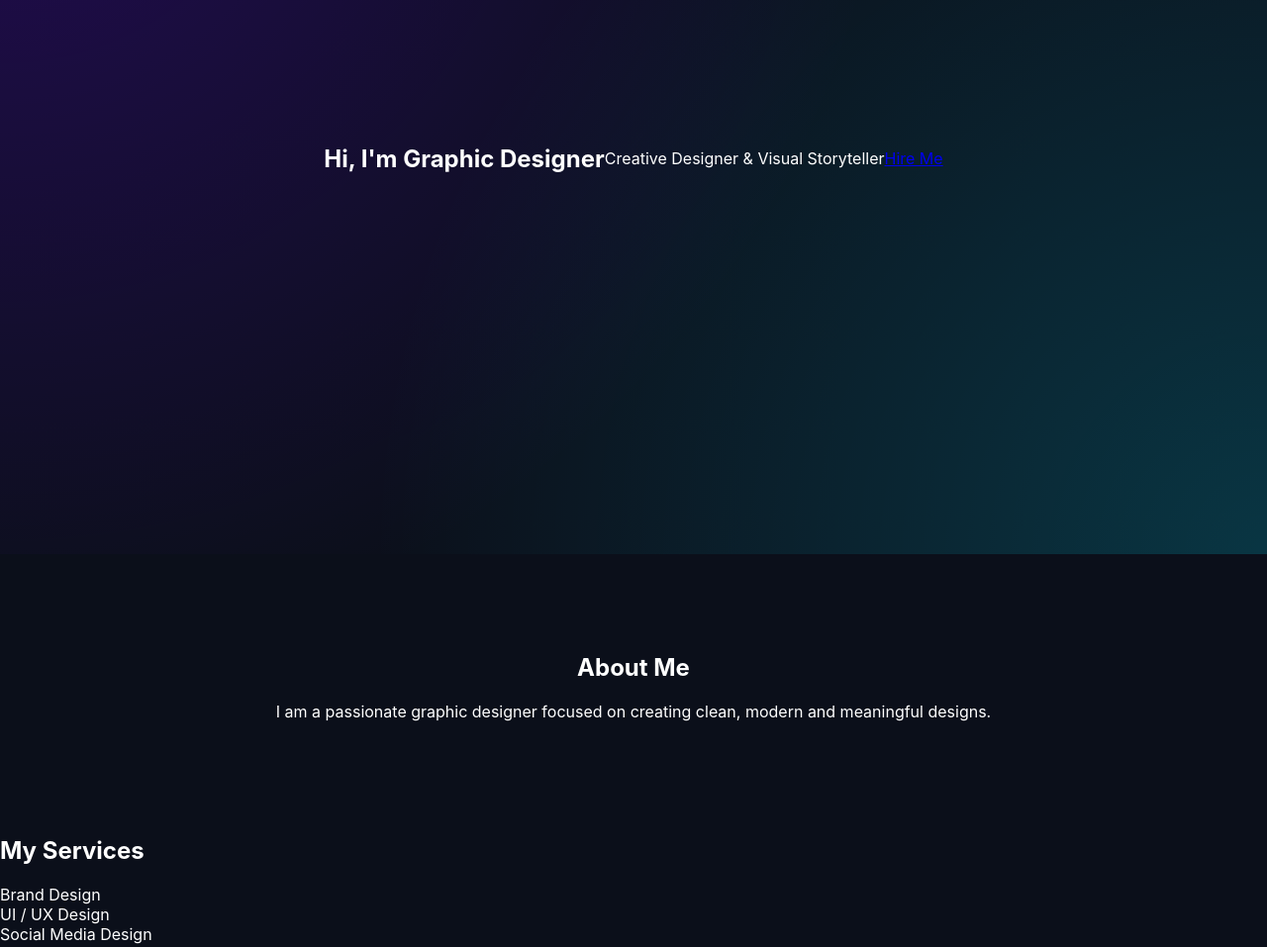
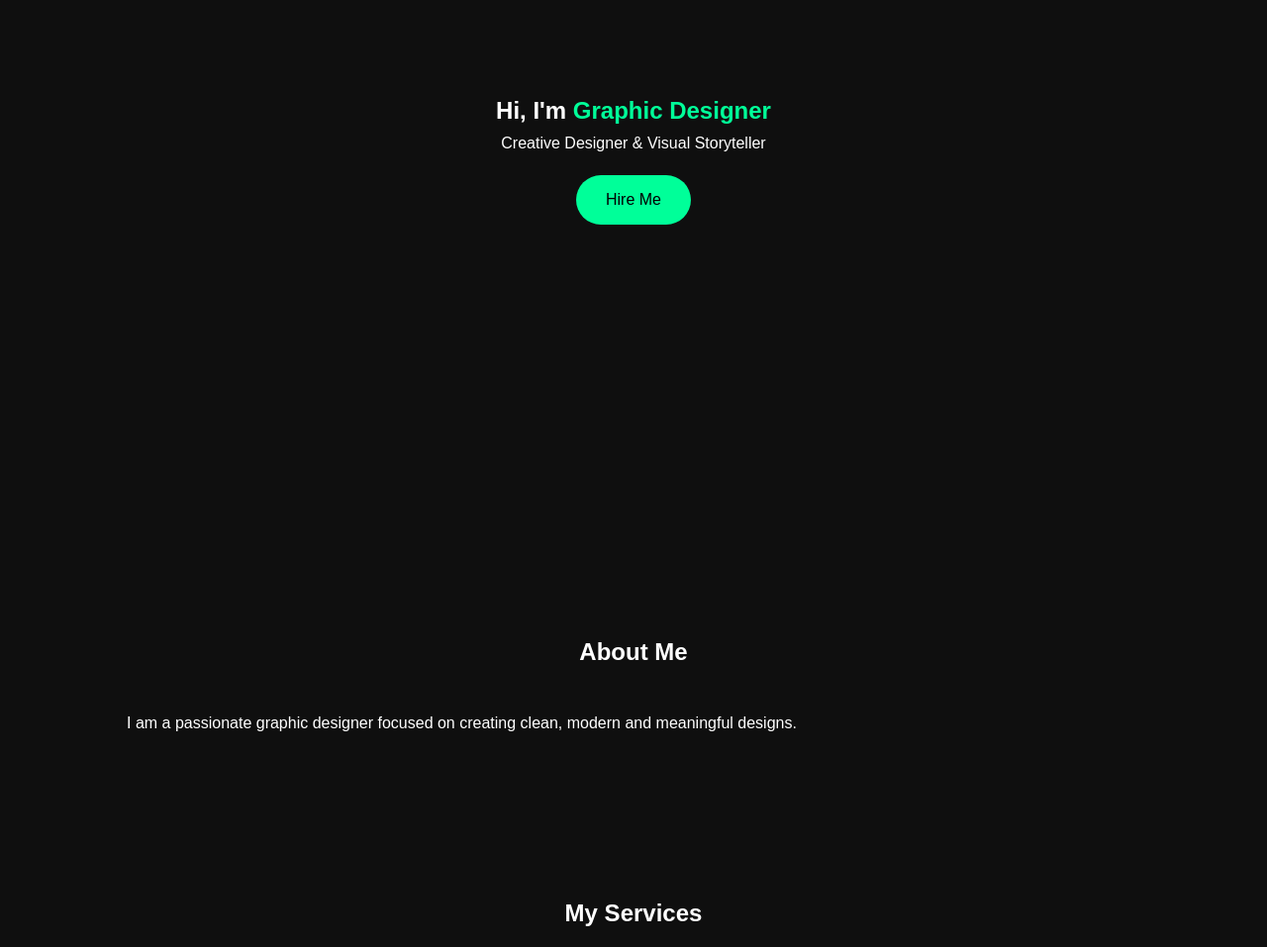
Before and after one commit to graphixitystudio/mywebsite, a plain HTML site: page index.html in a window 1280 px wide. Shown: the part 240-1197 px from the top of the page at 99% size. Drawn offline with Linux system fonts and the light colour scheme.

Commit message:
Update style.css

```diff
--- a/style.css
+++ b/style.css
@@ -1,60 +1,80 @@
-* { box-sizing: border-box; }
-body { margin:0; font-family:'Inter',sans-serif; background:#0B0F1A; color:#fff; scroll-behavior:smooth; }
+* {
+  margin: 0;
+  padding: 0;
+  box-sizing: border-box;
+  font-family: Arial, sans-serif;
+}
 
-/* NAV / LOGO */
-.nav {
-  position: fixed; top:20px; left:30px; z-index:1000;
+body {
+  background: #0f0f0f;
+  color: #fff;
+  line-height: 1.6;
 }
-.logo { width:120px; height:auto; transition:0.3s ease; }
-body.scrolled .logo { width:80px; }
 
 /* HERO */
-.hero { min-height:100vh; display:flex; align-items:center; justify-content:center;
-  background: radial-gradient(circle at top left, rgba(106,0,255,.25), transparent 60%),
-              radial-gradient(circle at bottom right, rgba(0,229,255,.18), transparent 60%);
+.hero {
+  height: 100vh;
+  display: flex;
+  flex-direction: column;
+  justify-content: center;
+  align-items: center;
+  text-align: center;
 }
-.hero-wrap { display:flex; align-items:center; justify-content:space-between; gap:60px; width:100%; max-width:1200px; }
 
-.hero-text { max-width:520px; }
-.hero-text h1 { font-size:64px; margin:20px 0; }
-.hero-text span { background: linear-gradient(120deg, #00E5FF, #6A00FF); -webkit-background-clip:text; color:transparent; }
-.hero-text p { color:#B8C0FF; font-size:18px; }
+.hero span {
+  color: #00ff99;
+}
 
-.hero-image { position:relative; width:340px; height:420px; }
-.hero-image img { width:100%; height:100%; object-fit:cover; border-radius:26px; position:relative; z-index:2; }
-.image-bg { position:absolute; inset:-20px; border-radius:30px; background:linear-gradient(120deg,#00E5FF,#6A00FF); filter:blur(40px); opacity:0.6; z-index:1; }
+.btn {
+  margin-top: 20px;
+  padding: 12px 30px;
+  background: #00ff99;
+  color: #000;
+  text-decoration: none;
+  border-radius: 30px;
+}
 
-/* ABOUT */
-.about { padding:80px 10%; text-align:center; }
-.about-text h2 { font-size:36px; margin-bottom:20px; }
+/* SECTIONS */
+section {
+  padding: 80px 10%;
+}
 
-/* PORTFOLIO */
-.portfolio { padding:80px 10%; }
-.portfolio h2 { font-size:38px; margin-bottom:40px; text-align:center; }
-.grid { display:grid; grid-template-columns:repeat(auto-fit,minmax(220px,1fr)); gap:25px; }
-.item { border-radius:18px; overflow:hidden; transition:.4s; }
-.item img { width:100%; height:100%; object-fit:cover; border-radius:18px; }
-.item:hover { transform:translateY(-10px); box-shadow:0 0 40px rgba(106,0,255,.4); }
-.note { text-align:center; margin-top:20px; color:#B8C0FF; }
+h2 {
+  text-align: center;
+  margin-bottom: 40px;
+}
 
-/* VIDEO */
-.video { padding:80px 10%; text-align:center; }
+.cards {
+  display: grid;
+  grid-template-columns: repeat(auto-fit, minmax(200px,1fr));
+  gap: 20px;
+}
 
-/* REVIEWS */
-.reviews { padding:80px 10%; text-align:center; }
-.review-card { background:rgba(18,23,42,.75); padding:20px; border-radius:18px; margin:10px auto; max-width:600px; }
+.card {
+  padding: 30px;
+  background: #1a1a1a;
+  border-radius: 10px;
+  text-align: center;
+  transition: transform .3s;
+}
 
-/* CONTACT */
-.contact { padding:80px 10%; text-align:center; }
-.contact a { color:#00E5FF; text-decoration:none; }
-.socials a { margin:0 15px; }
+.card:hover {
+  transform: translateY(-10px);
+}
 
-/* REVEAL ANIMATION */
-.reveal { opacity:0; transform:translateY(50px); transition:1s cubic-bezier(.19,1,.22,1); }
-.reveal.active { opacity:1; transform:translateY(0); }
+/* ANIMATIONS */
+.fade-in {
+  opacity: 0;
+  transform: translateY(30px);
+  animation: fadeIn 1s forwards;
+}
 
-/* RESPONSIVE */
-@media(max-width:900px){
-  .hero-wrap{ flex-direction:column; text-align:center; }
-  .hero-text h1{ font-size:42px; }
+.delay { animation-delay: .4s; }
+.delay2 { animation-delay: .8s; }
+
+@keyframes fadeIn {
+  to {
+    opacity: 1;
+    transform: translateY(0);
+  }
 }
```
